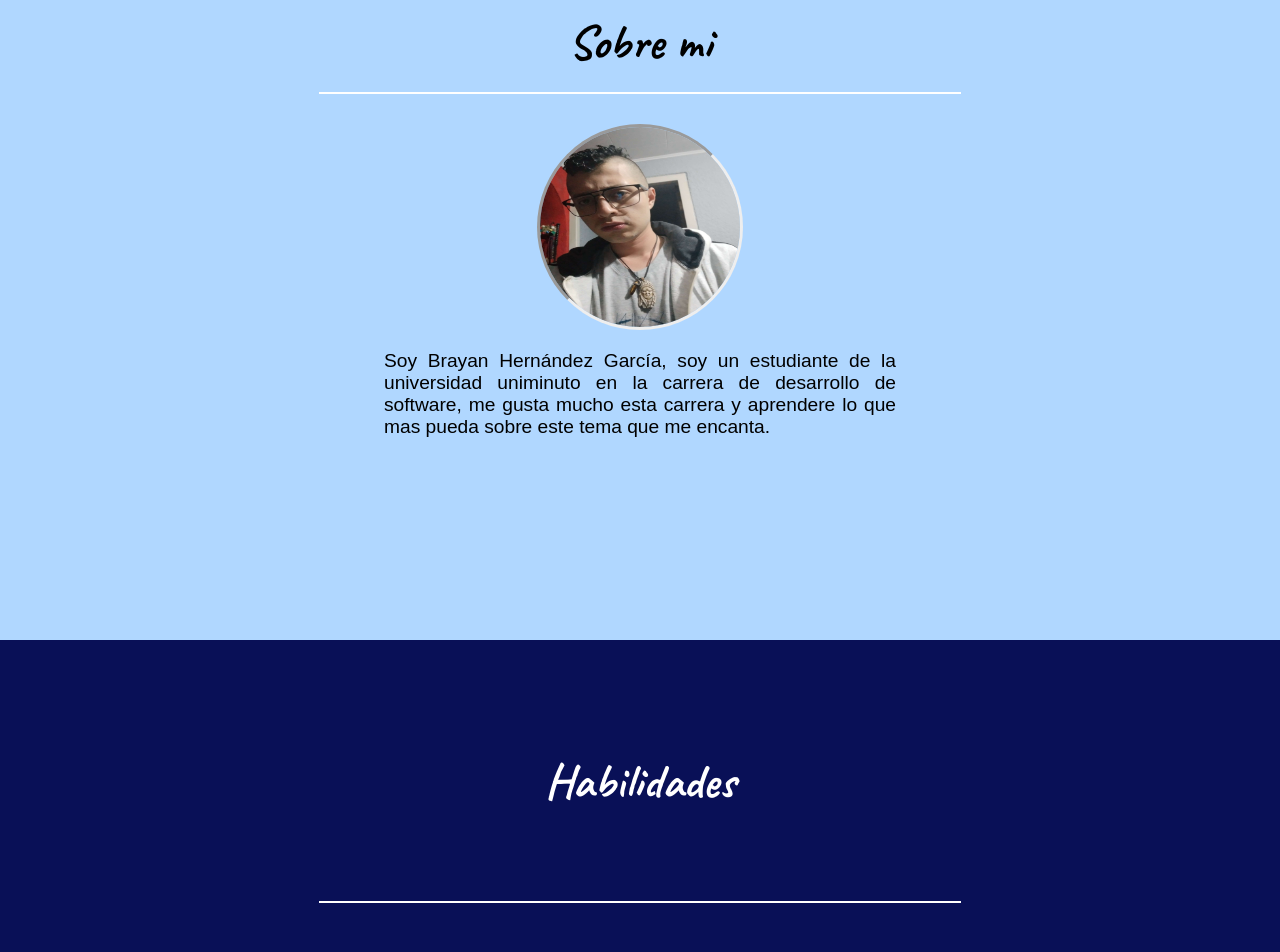
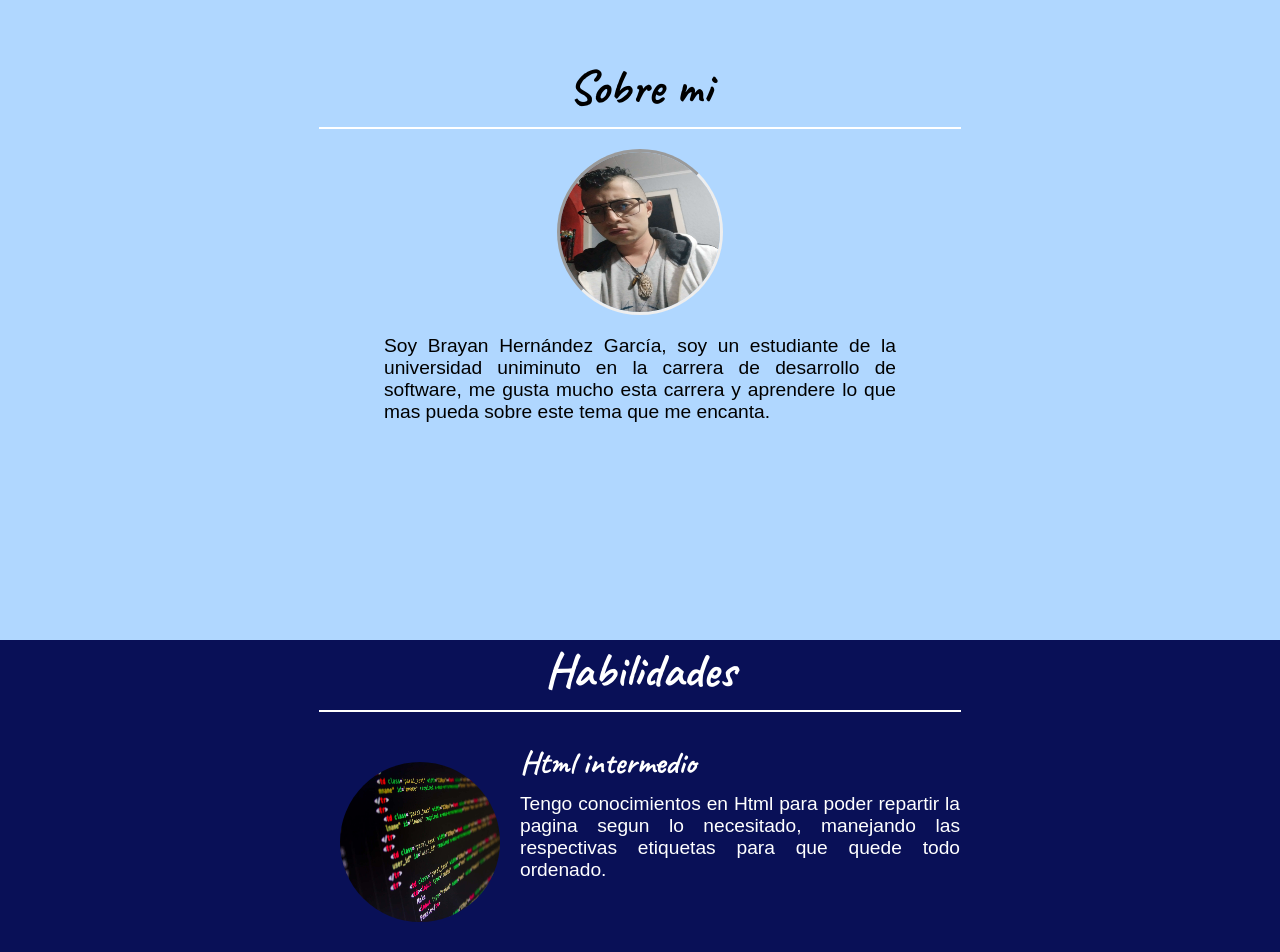
Before and after one commit to Elmagooscuro420/Portafolio, a plain HTML site: page index.html in a window 1280 px wide. Shown: the part 960-1912 px from the top of the page. Drawn offline with Linux system fonts and the light colour scheme; a web font is replaced by a local one.

Commit message:
Add files via upload

```diff
--- a/index.html
+++ b/index.html
@@ -20,7 +20,7 @@
 
         <section class="seccion perfil" id="id_perfil">
             <h2 class="subtitulo letra_t sobre_mi">Sobre mi</h2>
-            <hr class="linea_perfil">
+            <hr class="linea">
             <img class="foto" src="./img/IMG_20241224_202023203.jpg" alt="Foto perfil">
             <p class="letra_p parrafos" id="parrafo_perfil">Soy Brayan Hernández García, soy un estudiante de la universidad uniminuto
             en la carrera de desarrollo de software, me gusta mucho esta carrera y aprendere
@@ -29,7 +29,7 @@
 
         <section class="seccion skills" id="id_skills">
             <h2 class="letra_t subtitulo">Habilidades</h2>
-            <hr class="linea_skills">
+            <hr class="linea">
             <div class="skills_container">
                 <img class="skills_img" src="./img/html-computer-code-7lzm33u2jov7z2nj.jpg" alt="Codigo html imagen">
                 <h3 class="letra_t subtitulo_skill">Html intermedio</h3>
@@ -47,7 +47,7 @@
             </div>
             <div class="skills_container">
                 <img class="skills_img" src="./img/a0f1b280c25c73e92d0e4b6e577c505e.jpg" alt="Imagen de un control de xbox">
-                <h3 class="letra_t subtitulo_skill">Me encanta el anime y los videojuegos</h3>
+                <h3 class="letra_t subtitulo_skill">Anime y videojuegos</h3>
                 <p class=" letra_p parrafos">Me encata ver anime y jugar videojuegos, esto me ayuda a relajarme y distraerme, son interesantes porque es conocer historias y ver mundos que no haz visto o conocido.</p>
             </div>
         </section>
@@ -60,7 +60,7 @@
                 <a href="#"><img class="iconos" src="./img/twitter-color-svgrepo-com.svg" alt="Icono Twitter"></a>
                 </div>
                 <hr class="linea_footer">
-                <div class="inf_contacto">
+                <div class="info_contacto">
                     <p class="letra_p parrafos copyright">© 2025 Brayan.H.G. All rights reserved.</p>
                     <ul>
                         <a href="#id_inicio" class="enlace"><li class="letra_p parrafos">Inicio</li></a>
--- a/style.css
+++ b/style.css
@@ -39,15 +39,12 @@ html{
     background-color: #b0d7ff;
 }
 
-.sobre_mi{
-    margin-top: -30px;
-}
-.linea_perfil{
-    margin: 20px;
+.linea{
+    margin: 10px;
 }
 .foto{
-    width:200px ;
-    height: 200px;
+    width:20vh ;
+    height: 20vh;
     border-radius: 50%;
     margin: 10px;
     border-style: inset;
@@ -71,7 +68,6 @@ html{
 .subtitulo_skill{
     font-size: 2rem;
     width: auto;
-    clear: both;
 }
 
 .skills{
@@ -80,22 +76,20 @@ html{
     justify-content: space-evenly;
     background-color: #091057;
     color: white;
-    height: 200vh;
-}
-.linea_skills{
-    margin-top: -20px;
-    margin-bottom: 10px;
+    height: auto;
 }
 .skills_container{
-    width: 80%;
-    clear: both;
+    display: block;
+    padding: 20px;
+    width: 50%;
 }
 .skills_img{
-    width: 200px;
-    height: 200px;
     float: left;
+    width: 20vh;
+    height: 20vh;
+    text-align: center;
     border-radius: 50%;
-    margin-right: 10px;
+    padding: 20px;
 }
 
 .footer{
@@ -121,7 +115,7 @@ hr{
     margin: 0;
     width: 100%;
 }
-.inf_contacto{
+.info_contacto{
     display: flex;
     flex-flow: row nowrap;
     justify-content: space-around;
```
